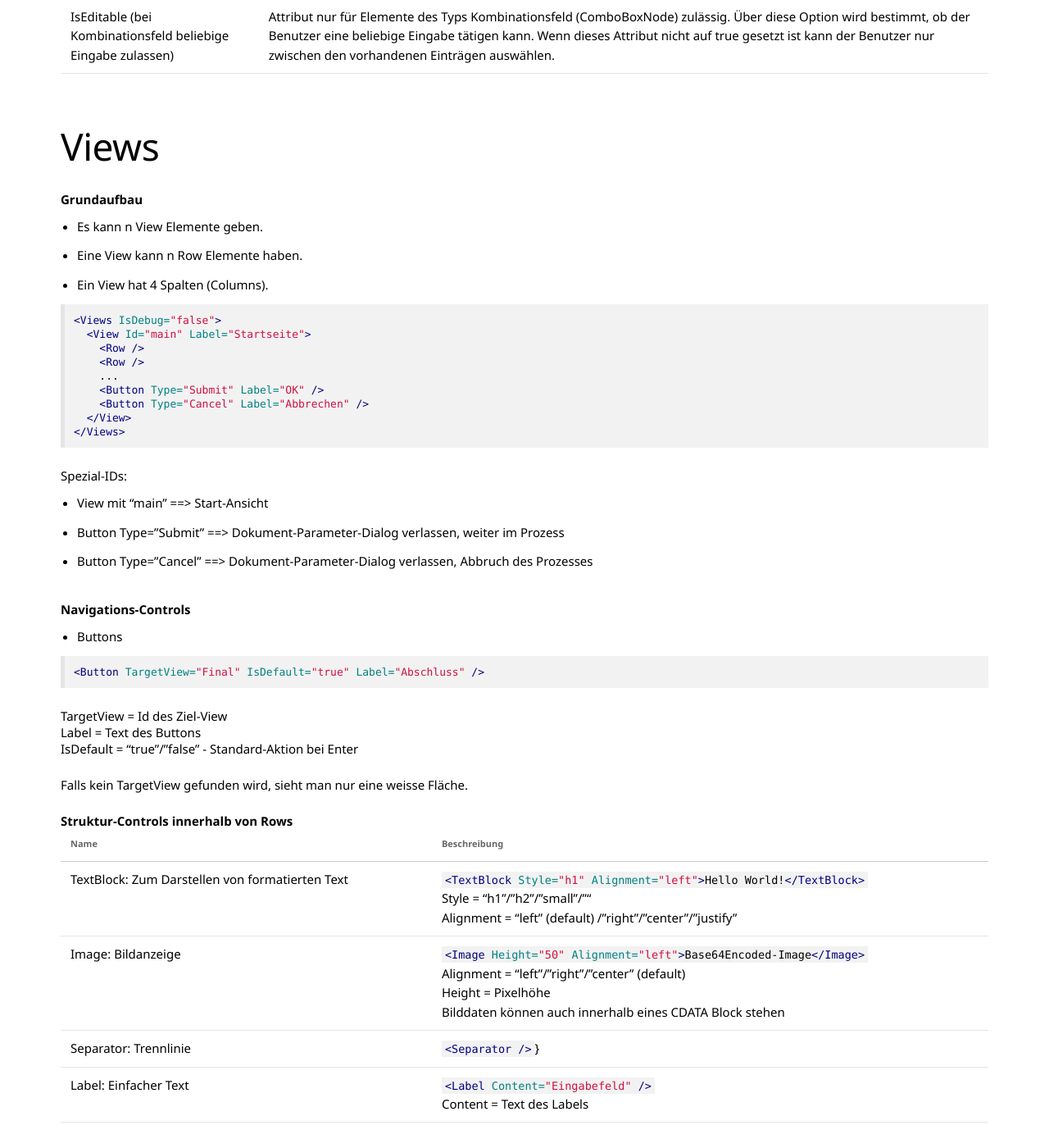
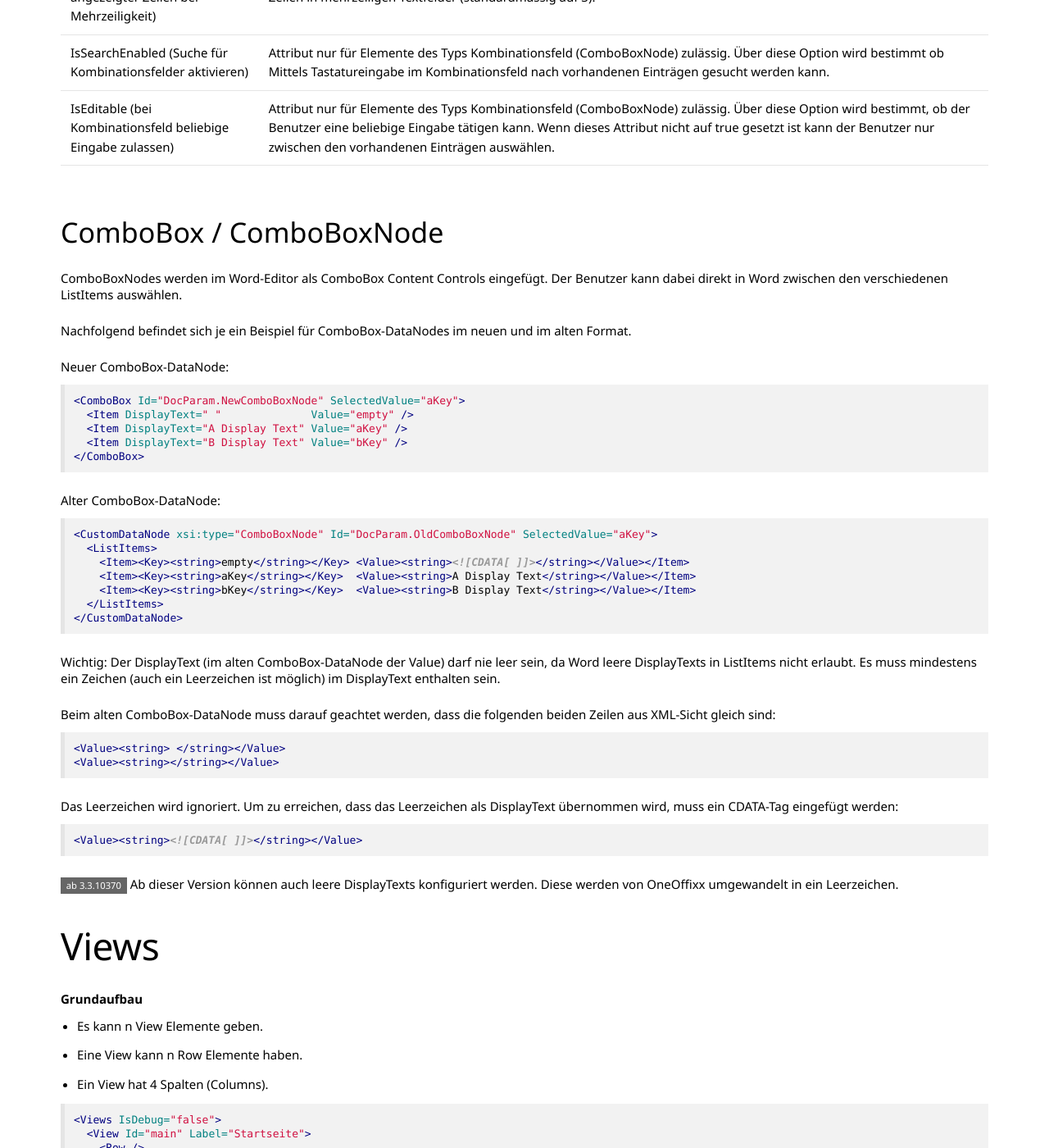
Before and after one commit to primesoft-group/oneoffixx-docs, a Jekyll site: the page built from _pages/docfunc/de/df-documentparameter.md, in a window 1280 px wide and 1400 px high, scrolled down 5487 px. Shown: the whole window at 82% size. Built offline with Jekyll 4.4.1, drawn with Linux system fonts in a browser that asks for light colours; nearby versions of some CDN libraries; some web fonts are replaced.

Commit message:
Update df-documentparameter.md

````diff
--- a/_pages/docfunc/de/df-documentparameter.md
+++ b/_pages/docfunc/de/df-documentparameter.md
@@ -96,7 +96,7 @@ __Grundgerüst eines CustomDataNodes:__
 
 Diese drei Attribute müssen unabhängig vom Typ auf jeden Fall vorhanden sein, ansonsten wird der DataNode nicht richtig funktionieren.
 
-__CustomDataNode-Basisattribute (gelten für Verwendung mit und ohne Views)__
+### CustomDataNode-Basisattribute (gelten für Verwendung mit und ohne Views)
 
 {:.table .table-striped}
 |  __Name__                     		 |  __Beschreibung__  |
@@ -117,7 +117,7 @@ __CustomDataNode-Basisattribute (gelten für Verwendung mit und ohne Views)__
 |   Calendar       |    Nur für Nodes des Typen "DateTimeNode", setzt das format des Kalenders. Default ist "Gregor", muss nicht gesetzt werden. |
 |    LCID          |    Die LCID (locale identifiers) definieren die Sprachkultur des entsprechenden DataNodes. Wenn die LCID nicht gesetzt ist, funktioniert der DataNode nicht. [Liste mit den LCID-Codes](https://msdn.microsoft.com/en-us/library/ms912047(v=winembedded.10).aspx)  |
 
-__CustomDataNode-Zusatzattribute bei Nichtverwendung von Views__
+### CustomDataNode-Zusatzattribute bei Nichtverwendung von Views
 
 {:.table .table-striped}
 |  __Name__                     		 	 					|  __Beschreibung__  |
@@ -134,6 +134,45 @@ __CustomDataNode-Zusatzattribute bei Nichtverwendung von Views__
 | IsSearchEnabled (Suche für Kombinationsfelder aktivieren)	 	| Attribut nur für Elemente des Typs Kombinationsfeld (ComboBoxNode) zulässig. Über diese Option wird bestimmt ob Mittels Tastatureingabe im Kombinationsfeld nach vorhandenen Einträgen gesucht werden kann. |
 | IsEditable (bei Kombinationsfeld beliebige Eingabe zulassen)  | Attribut nur für Elemente des Typs Kombinationsfeld (ComboBoxNode) zulässig. Über diese Option wird bestimmt, ob der Benutzer eine beliebige Eingabe tätigen kann. Wenn dieses Attribut nicht auf true gesetzt ist kann der Benutzer nur zwischen den vorhandenen Einträgen auswählen. |
 
+### ComboBox / ComboBoxNode
+
+ComboBoxNodes werden im Word-Editor als ComboBox Content Controls eingefügt. Der Benutzer kann dabei direkt in Word zwischen den verschiedenen ListItems auswählen.
+
+Nachfolgend befindet sich je ein Beispiel für ComboBox-DataNodes im neuen und im alten Format.
+
+Neuer ComboBox-DataNode:
+```xml
+<ComboBox Id="DocParam.NewComboBoxNode" SelectedValue="aKey">
+  <Item DisplayText=" "              Value="empty" />
+  <Item DisplayText="A Display Text" Value="aKey" />
+  <Item DisplayText="B Display Text" Value="bKey" />
+</ComboBox>
+```
+
+Alter ComboBox-DataNode:
+```xml
+<CustomDataNode xsi:type="ComboBoxNode" Id="DocParam.OldComboBoxNode" SelectedValue="aKey">
+  <ListItems>
+    <Item><Key><string>empty</string></Key> <Value><string><![CDATA[ ]]></string></Value></Item>
+    <Item><Key><string>aKey</string></Key>  <Value><string>A Display Text</string></Value></Item>
+    <Item><Key><string>bKey</string></Key>  <Value><string>B Display Text</string></Value></Item>
+  </ListItems>
+</CustomDataNode>
+```
+
+Wichtig: Der DisplayText (im alten ComboBox-DataNode der Value) darf nie leer sein, da Word leere DisplayTexts in ListItems nicht erlaubt. Es muss mindestens ein Zeichen (auch ein Leerzeichen ist möglich) im DisplayText enthalten sein.
+
+Beim alten ComboBox-DataNode muss darauf geachtet werden, dass die folgenden beiden Zeilen aus XML-Sicht gleich sind:
+```xml
+<Value><string> </string></Value>
+<Value><string></string></Value>
+```
+Das Leerzeichen wird ignoriert. Um zu erreichen, dass das Leerzeichen als DisplayText übernommen wird, muss ein CDATA-Tag eingefügt werden:
+```xml
+<Value><string><![CDATA[ ]]></string></Value>
+```
+
+<span class="label label-info">ab 3.3.10370</span> Ab dieser Version können auch leere DisplayTexts konfiguriert werden. Diese werden von OneOffixx umgewandelt in ein Leerzeichen.
 
 ## Views
 
````
